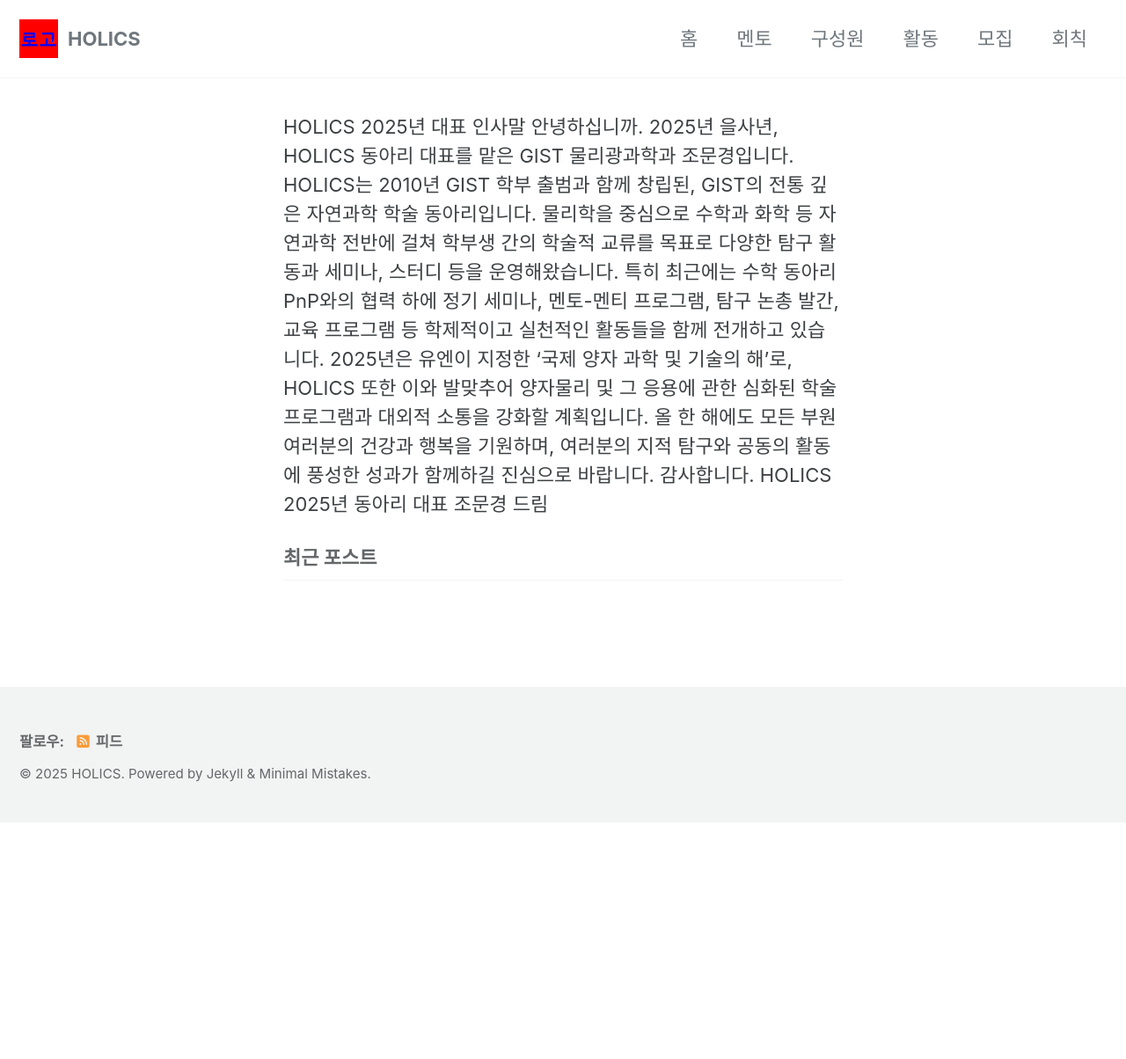
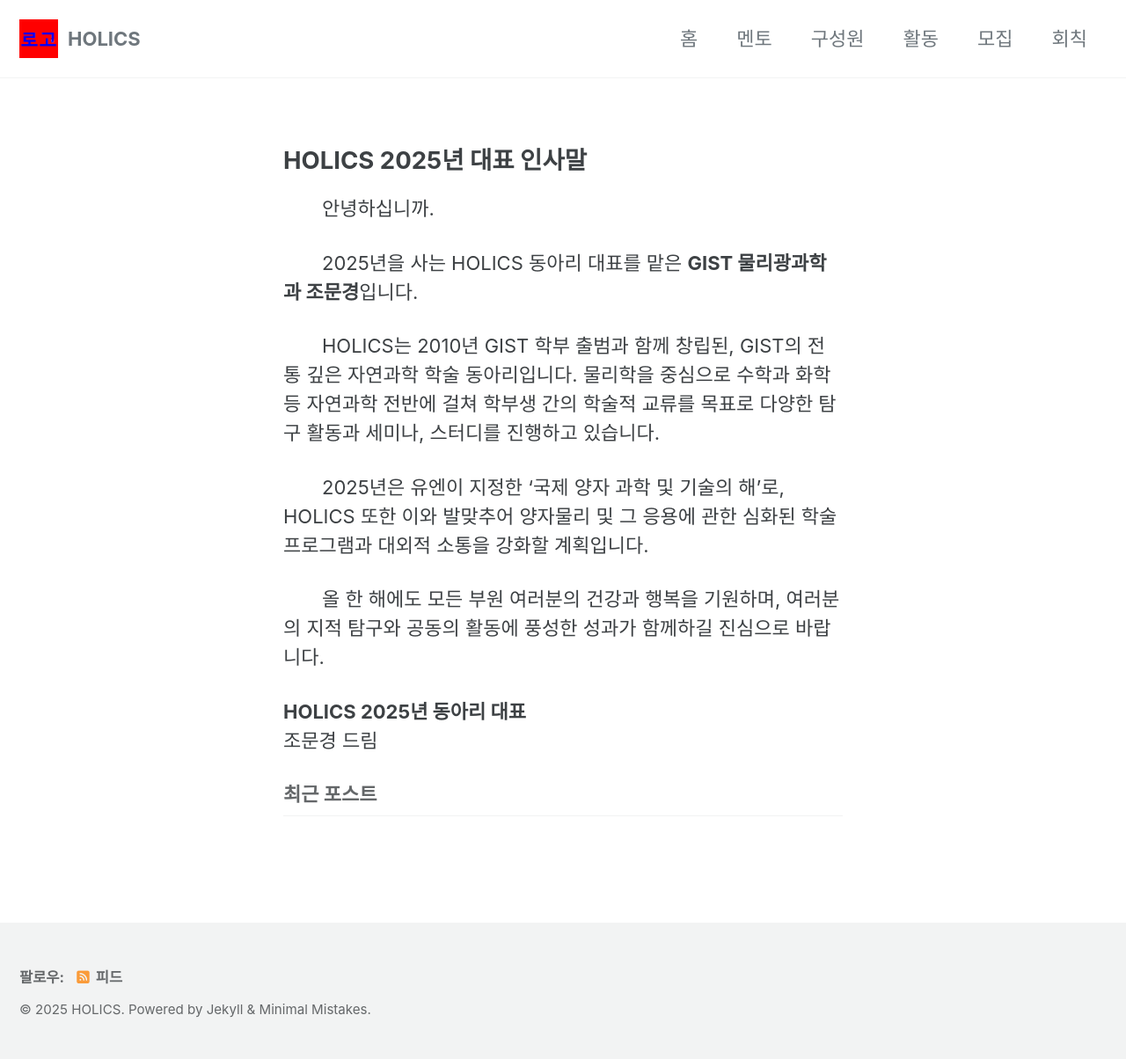
Before and after one commit to gistholics/gistholics.github.io, a Jekyll site: the page built from index.html, in a window 1280 px wide. Shown: the whole page at 88% size. Built offline with Jekyll 4.4.1, drawn with Linux system fonts in a browser that asks for light colours; cached includes are drawn as plain includes; the list of posts is cut into pages by our own code; before the commit the page ends 935 px from its top, so only the background shows below that.

Commit message:
Update index.html

```diff
--- a/index.html
+++ b/index.html
@@ -1,18 +1,29 @@
 ---
 layout: home
 ---
-HOLICS 2025년 대표 인사말
+<h2><strong>HOLICS 2025년 대표 인사말</strong></h2>
 
-안녕하십니까.
-2025년 을사년, HOLICS 동아리 대표를 맡은 GIST 물리광과학과 조문경입니다.
+<p style="text-indent: 2em;">
+  안녕하십니까.
+</p>
 
-HOLICS는 2010년 GIST 학부 출범과 함께 창립된, GIST의 전통 깊은 자연과학 학술 동아리입니다. 물리학을 중심으로 수학과 화학 등 자연과학 전반에 걸쳐 학부생 간의 학술적 교류를 목표로 다양한 탐구 활동과 세미나, 스터디 등을 운영해왔습니다. 특히 최근에는 수학 동아리 PnP와의 협력 하에 정기 세미나, 멘토-멘티 프로그램, 탐구 논총 발간, 교육 프로그램 등 학제적이고 실천적인 활동들을 함께 전개하고 있습니다.
+<p style="text-indent: 2em;">
+  2025년을 사는 HOLICS 동아리 대표를 맡은 <strong>GIST 물리광과학과 조문경</strong>입니다.
+</p>
 
-2025년은 유엔이 지정한 ‘국제 양자 과학 및 기술의 해’로, HOLICS 또한 이와 발맞추어 양자물리 및 그 응용에 관한 심화된 학술 프로그램과 대외적 소통을 강화할 계획입니다.
+<p style="text-indent: 2em;">
+  HOLICS는 2010년 GIST 학부 출범과 함께 창립된, GIST의 전통 깊은 자연과학 학술 동아리입니다. 물리학을 중심으로 수학과 화학 등 자연과학 전반에 걸쳐 학부생 간의 학술적 교류를 목표로 다양한 탐구 활동과 세미나, 스터디를 진행하고 있습니다.
+</p>
 
-올 한 해에도 모든 부원 여러분의 건강과 행복을 기원하며, 여러분의 지적 탐구와 공동의 활동에 풍성한 성과가 함께하길 진심으로 바랍니다.
+<p style="text-indent: 2em;">
+  2025년은 유엔이 지정한 ‘국제 양자 과학 및 기술의 해’로, HOLICS 또한 이와 발맞추어 양자물리 및 그 응용에 관한 심화된 학술 프로그램과 대외적 소통을 강화할 계획입니다.
+</p>
 
-감사합니다.
+<p style="text-indent: 2em;">
+  올 한 해에도 모든 부원 여러분의 건강과 행복을 기원하며, 여러분의 지적 탐구와 공동의 활동에 풍성한 성과가 함께하길 진심으로 바랍니다.
+</p>
 
-HOLICS 2025년 동아리 대표
-조문경 드림
+<p>
+  <strong>HOLICS 2025년 동아리 대표</strong><br>
+  조문경 드림
+</p>
```
